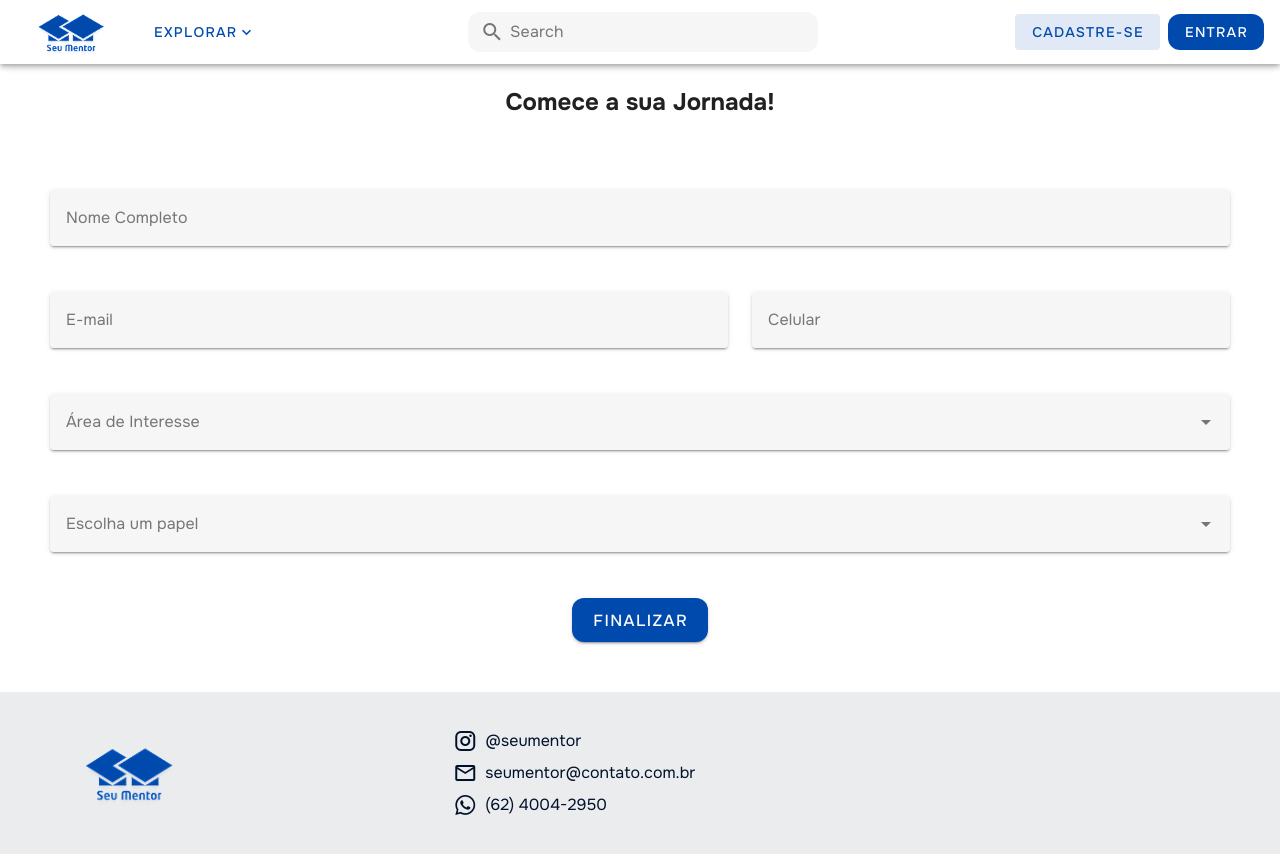
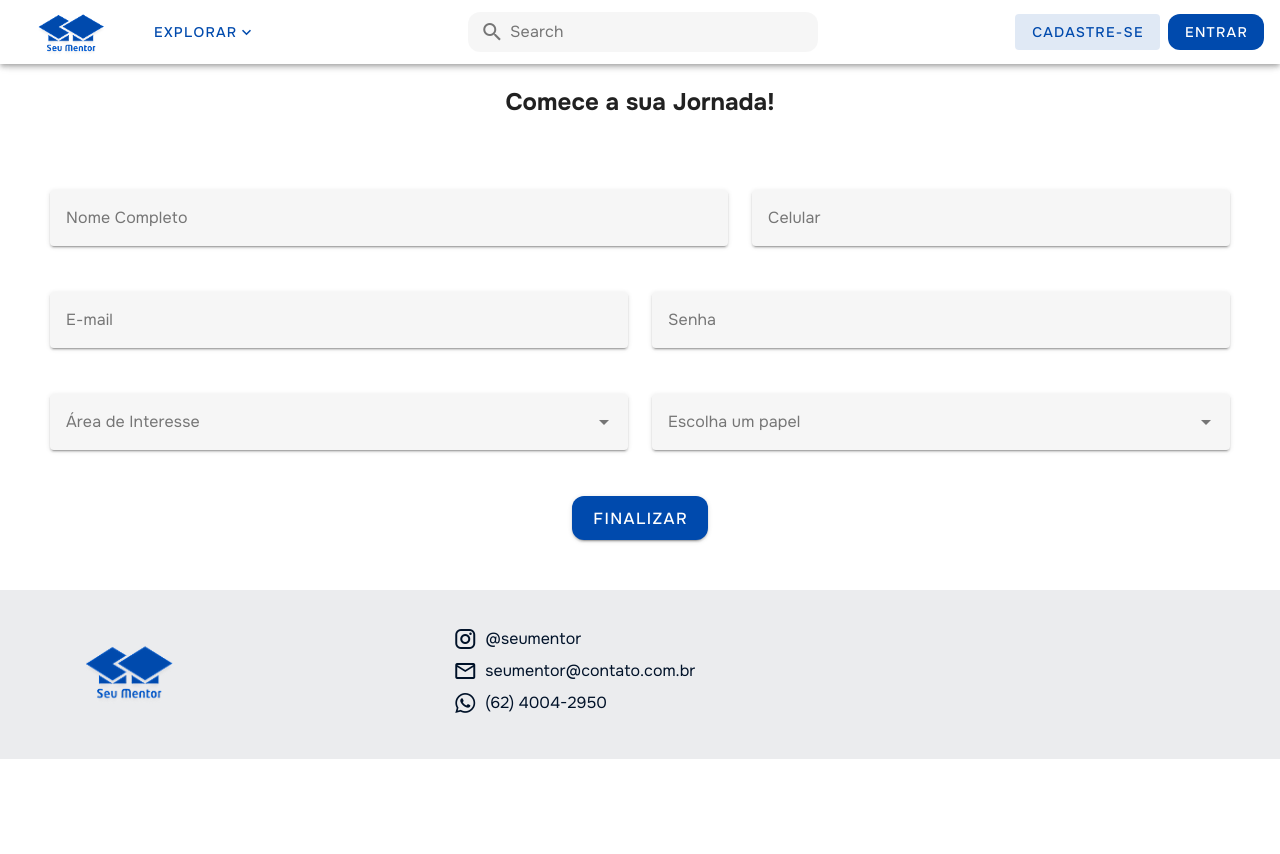
Before and after one commit to nicoly-moraes/seu-mentor, a Vue app: page /cadastre in a window 1280 px wide. Shown: the top 854 px of the page. After the commit the page ends 800 px from the top, so only its background shows below. Built offline with nearby package versions, Linux system fonts and the light colour scheme; a web font is replaced by a local one.

Commit message:
alteracao pagina de cadastro e validacao de celular

```diff
--- a/src/pages/cadastre.vue
+++ b/src/pages/cadastre.vue
@@ -9,23 +9,13 @@
       <v-row>
           <v-col
             cols="12"
-        >
-          <v-text-field
-          label="Nome Completo"
-          data-vv-name="nome"
-          variant="solo-filled"
-          required
-          ></v-text-field>
-        </v-col>
-
-      <v-col
-      cols="12"
             md="7"
           >
             <v-text-field
-        v-validate="'required|email'"
-        label="E-mail"
-        data-vv-name="email"
+            v-model="nome"
+            :rules="[validation.required]"
+            label="Nome Completo"
+            data-vv-name="nome"
             variant="solo-filled"
             required
             ></v-text-field>
@@ -36,6 +26,8 @@
             md="5"
           >
             <v-text-field
+            v-model="celular"
+            :rules="[validation.required, validation.celular]"
             label="Celular"
             data-vv-name="celular"
             variant="solo-filled"
@@ -43,9 +35,40 @@
             ></v-text-field>
           </v-col>
 
-      <v-col cols="12">
+          <v-col
+            cols="12"
+            md="6"
+          >
+            <v-text-field
+            v-model="email"
+            :rules="[validation.required, validation.email]"
+            label="E-mail"
+            data-vv-name="email"
+            variant="solo-filled"
+            required
+            ></v-text-field>
+          </v-col>
+
+          <v-col
+            cols="12"
+            md="6"
+          >
+            <v-text-field
+            v-model="senha"
+            :rules="[validation.required]"
+            type="password"
+            label="Senha"
+            data-vv-name="Senha"
+            variant="solo-filled"
+            required
+            ></v-text-field>
+          </v-col>
+
+          <v-col
+            cols="12"
+            md="6"
+          >
             <v-select
-          v-validate="'required'"
               label="Área de Interesse"
               data-vv-name="select"
               variant="solo-filled"
@@ -53,9 +76,11 @@
             ></v-select>
           </v-col>
 
-      <v-col cols="12">
+          <v-col
+            cols="12"
+            md="6"
+          >
             <v-select
-          v-validate="'required'"
               label="Escolha um papel"
               data-vv-name="select"
               variant="solo-filled"
@@ -64,12 +89,42 @@
           </v-col>
 
           <v-col cols="12" class="text-center">
-        <v-btn class="btn-cadastre" color="primary" size="large">Finalizar</v-btn>
+            <v-btn class="btn-cadastre" color="primary" size="large" @click="cadastrar">Finalizar</v-btn>
           </v-col>
       </v-row>
     </div>
   </v-form>
 </template>
+
+<script lang="ts">
+import { validarCelular, validarEmail } from "@/utils/validations.util";
+
+export default {
+  name: "cadastre",
+  data() {
+    return {
+      nome: "",
+      email: "",
+      celular: "",
+      senha: "",
+      validation: {
+        required: (value: string) => !!value || "Campo é obrigatorio",
+        email: (value: string) => validarEmail(value) || "Email inválido",
+        celular: (value: string) => validarCelular(value) || "Celular inválido"
+      }
+    }
+  },
+  methods: {
+    cadastrar() {
+      if(!this.nome || !this.email || !this.celular || !this.senha || !validarEmail(this.email)) {
+        return;
+      }
+      console.log("🚀 ~ login realizado com sucesso:")
+    }
+  }
+}
+
+</script>
 
 <style scoped>
 
--- a/src/utils/validations.util.ts
+++ b/src/utils/validations.util.ts
@@ -2,3 +2,8 @@ export function validarEmail(email: string): boolean {
   const regex = /^[^\s@]+@[^\s@]+\.[^\s@]+$/;
   return regex.test(email);
 }
+
+export function validarCelular(celular: string): boolean {
+  const numeroLimpo = celular.replace(/\D/g, '');
+  return /^(\d{10}|\d{11})$/.test(numeroLimpo);
+}
```
Lines whose indentation alone changed are shown as unchanged.
